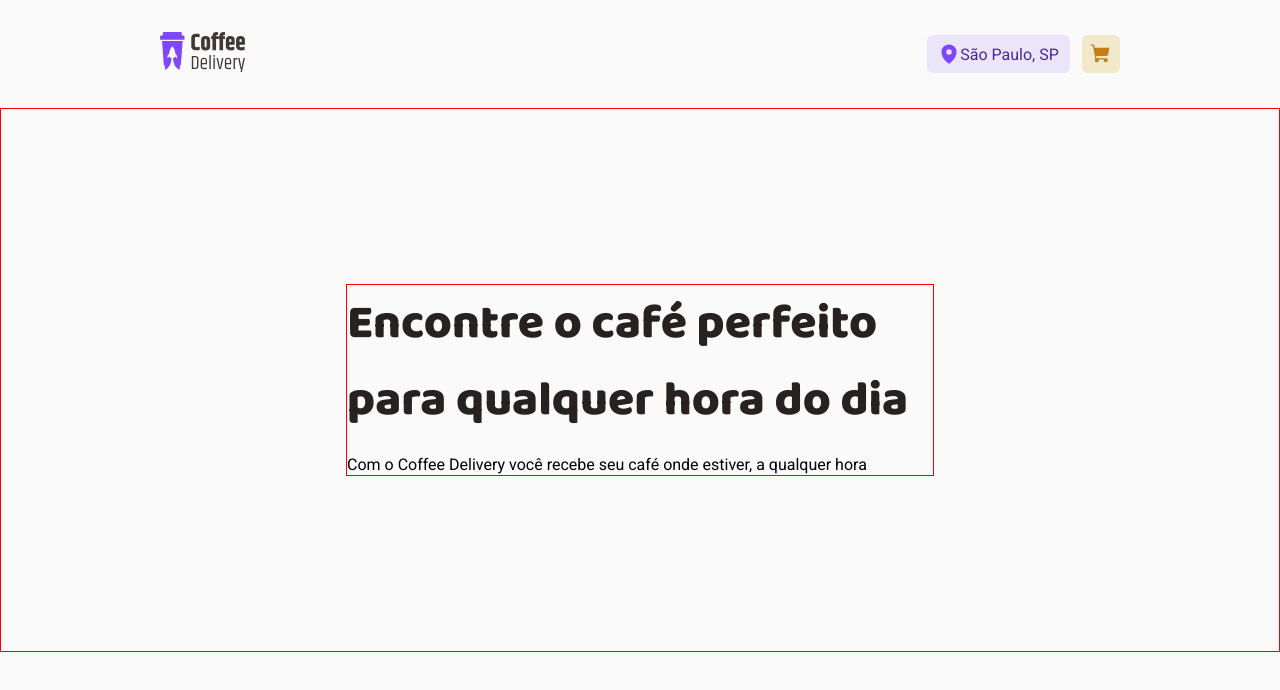
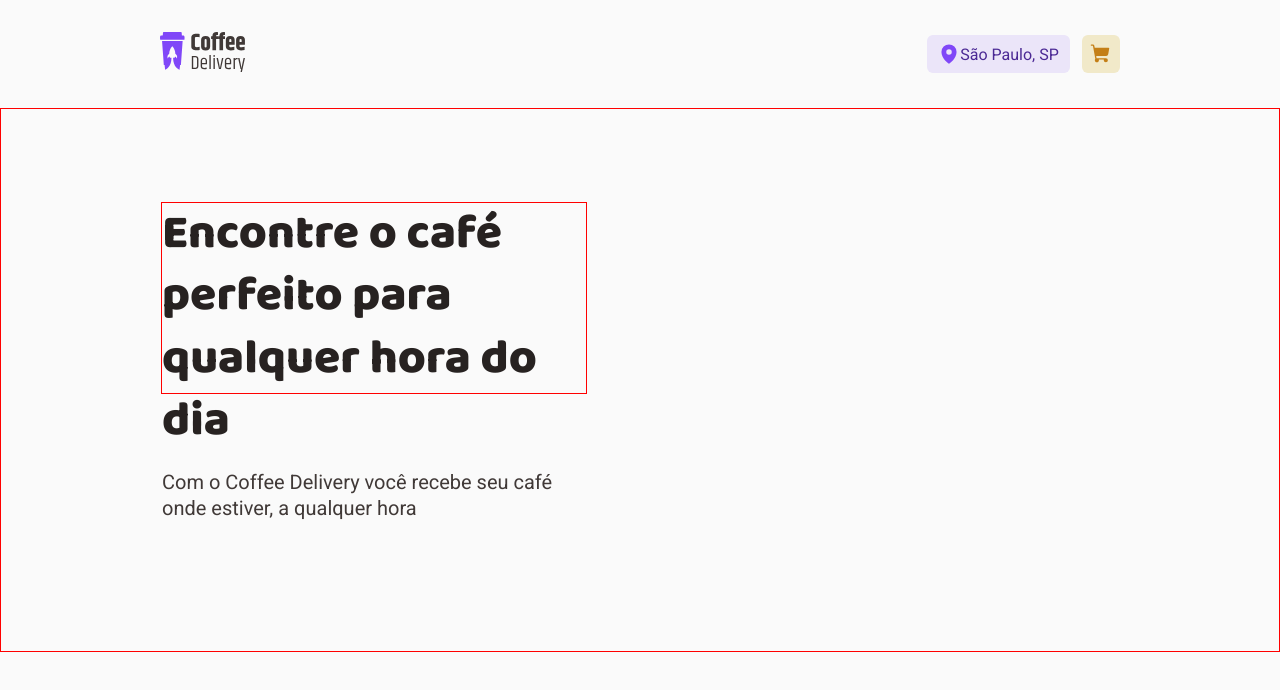
Before and after one commit to leticea/coffee-delivery, a React (Vite) app: page / in a window 1280 px wide. Shown: the top 690 px of the page. Built offline with nearby package versions, Linux system fonts and the light colour scheme.

Commit message:
feat(introduction): introduction styles

```diff
--- a/src/pages/Home/Introduction/styles.ts
+++ b/src/pages/Home/Introduction/styles.ts
@@ -13,21 +13,32 @@ export const Container = styled.main`
 export const InfoText = styled.div`
   display: flex;
   flex-direction: column;
-  align-items: flex-start;
   padding: 0px;
   gap: 16px;
 
   width: 588px;
   height: 192px;
 
+  margin: 94px 692px 258px 160px;
+
   border: 1px solid red;
 
   h1 {
     font-family: "Baloo 2";
-    font-style: normal;
     font-weight: 800;
     font-size: 48px;
+    line-height: 130%;
+
 
     color: ${(props) => props.theme["gray-900"]};
   }
+
+  p {
+    font-style: normal;
+    font-weight: 400;
+    font-size: 20px;
+    line-height: 130%;
+    color: ${(props) => props.theme["gray-800"]};
+
+  }
 `;
```
